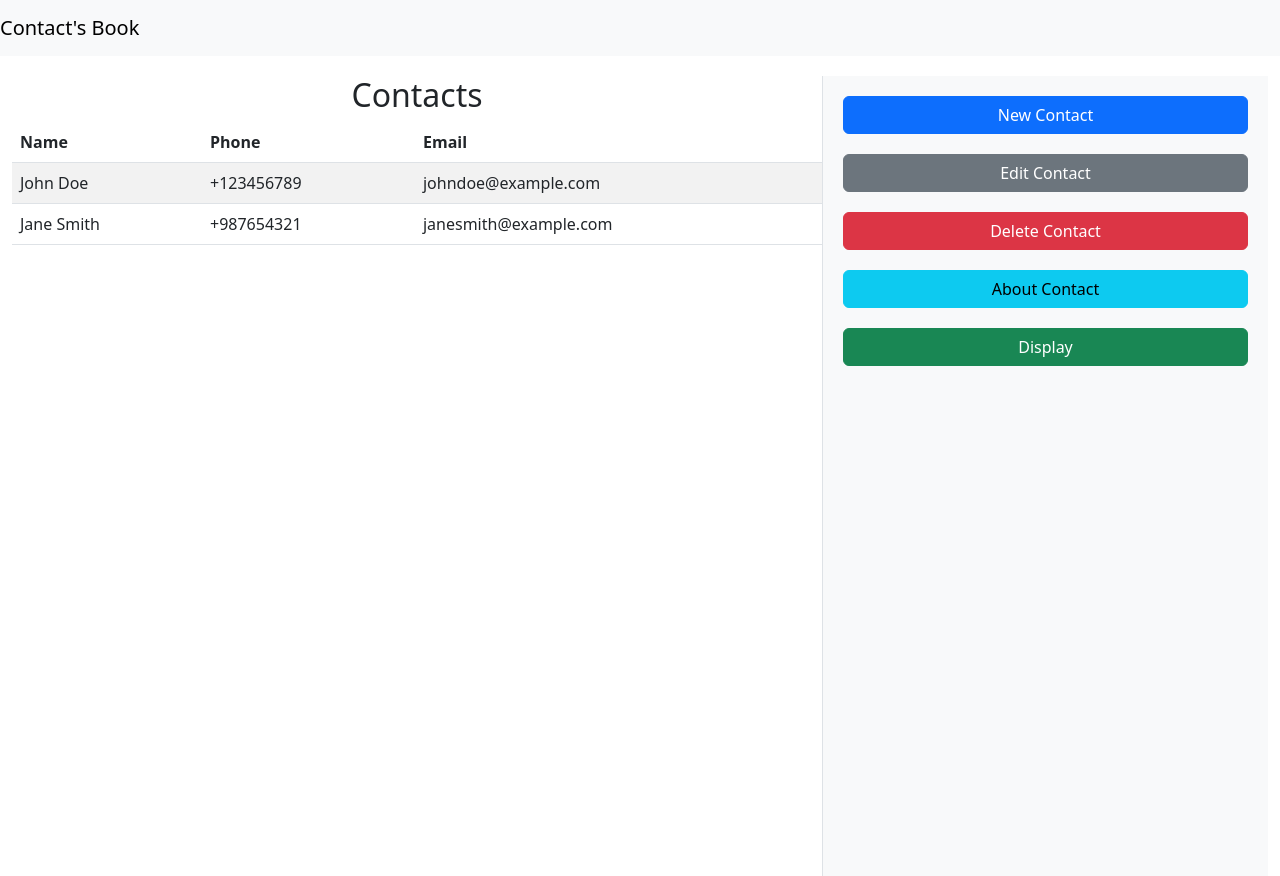
After one commit to n1xford/Lesson15_AContactsBook, a Django app: template app/templates/hw.html in a window 1280 px wide. The commit adds this page. Run offline with Django 5.2, Linux system fonts and the light colour scheme; the template is opened without the code that fills it, so the values that code supplies are empty.

```diff
--- /dev/null
+++ b/app/templates/hw.html
@@ -0,0 +1,80 @@
+<!DOCTYPE html>
+<html lang="en">
+<head>
+    <meta charset="UTF-8">
+    <meta name="viewport" content="width=device-width, initial-scale=1.0">
+    <title>Contact's Book</title>
+    <link rel="stylesheet" href="https://cdn.jsdelivr.net/npm/bootstrap@5.3.0/dist/css/bootstrap.min.css">
+    <style>
+        .main-container {
+            display: flex;
+            height: 100vh;
+            margin-top: 20px;
+        }
+
+        .contacts-table {
+            flex: 2;
+            overflow-y: auto;
+        }
+
+        .action-buttons {
+            flex: 1;
+            display: flex;
+            flex-direction: column;
+            align-items: center;
+            gap: 20px;
+            padding: 20px;
+            background-color: #f8f9fa;
+            border-left: 1px solid #dee2e6;
+        }
+
+        .action-buttons a {
+            width: 100%;
+        }
+    </style>
+</head>
+<body>
+    <nav class="navbar navbar-expand-lg navbar-light bg-light">
+        <a class="navbar-brand" href="#">Contact's Book</a>
+    </nav>
+
+    <div class="container-fluid main-container">
+        <!-- Left section: Contacts Table -->
+        <div class="contacts-table">
+            <h2 class="text-center">Contacts</h2>
+            <table class="table table-striped">
+                <thead>
+                    <tr>
+                        <th scope="col">Name</th>
+                        <th scope="col">Phone</th>
+                        <th scope="col">Email</th>
+                    </tr>
+                </thead>
+                <tbody>
+                    <tr>
+                        <td>John Doe</td>
+                        <td>+123456789</td>
+                        <td>johndoe@example.com</td>
+                    </tr>
+                    <tr>
+                        <td>Jane Smith</td>
+                        <td>+987654321</td>
+                        <td>janesmith@example.com</td>
+                    </tr>
+                    <!-- Add more rows as needed -->
+                </tbody>
+            </table>
+        </div>
+
+        <!-- Right section: Action Buttons -->
+        <div class="action-buttons">
+            <a href="#" class="btn btn-primary">New Contact</a>
+            <a href="#" class="btn btn-secondary">Edit Contact</a>
+            <a href="#" class="btn btn-danger">Delete Contact</a>
+            <a href="#" class="btn btn-info">About Contact</a>
+            <a href="#" class="btn btn-success">Display</a>
+        </div>
+    </div>
+
+</body>
+</html>
```
Also changed, not shown: app/static/css/style.css (+15 -8 lines), app/migrations/0001_initial.py (added), app/static/image/favicon.png (added), db.sqlite3 (added).
